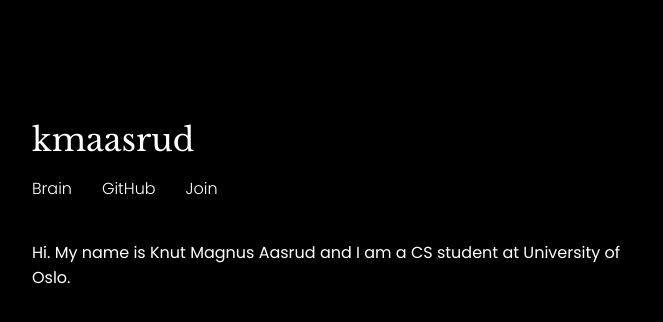
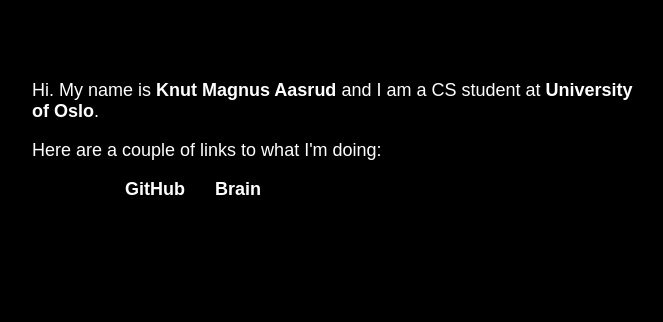
Before and after one commit to kmaasrud/kmaasrud.github.io, a plain HTML site: page index.html in a window 1280 px wide. Shown: the whole page, without its empty margins (298-961 px from the left). Drawn offline with nearby package versions, Linux system fonts and the light colour scheme.

Commit message:
Much simpler styling, but clean.

```diff
--- a/index.html
+++ b/index.html
@@ -3,9 +3,7 @@
 
 <head>
   <!-- Fonts -->
-  <link href="https://fonts.googleapis.com/css2?family=Libre+Baskerville&display=swap" rel="stylesheet">
-  <link href="https://fonts.googleapis.com/css2?family=Poppins&display=swap" rel="stylesheet">
-  <link href="https://fonts.googleapis.com/css2?family=Poppins:wght@200;300&display=swap" rel="stylesheet">
+  <link href="https://fonts.googleapis.com/css2?family=IBM+Plex+Sans:wght@300;400;700&display=swap" rel="stylesheet">
 
   <!-- CSS -->
   <link rel="stylesheet" type="text/css" href="main.css">
@@ -13,23 +11,17 @@
 
 <body>
   <div class="wrapper">
-    <header>
-      <div class="inner-wrap outer-gap">
-        <div class="home-link">
-          <a href="/">kmaasrud</a>
-        </div>
-        <ul>
-          <li><a href="/brain">Brain</a></li>
-          <li><a href="https://github.com/kmaasrud/">GitHub</a></li>
-          <li><a href="#join">Join</a></li>
-        </ul>
-      </div>
-    </header>
     <div class="content">
       <div class="inner-wrap outer-gap">
-        <p>Hi. My name is Knut Magnus Aasrud and I am a CS student at <a href="https://www.uio.no/">University of
-            Oslo</a>.
+        <p>Hi. My name is <strong><a href="/">Knut Magnus Aasrud</a></strong> and I am a CS student at <strong><a
+              href="https://www.uio.no/">University of
+              Oslo</a></strong>.
         </p>
+        <p>Here are a couple of links to what I'm doing:</p>
+        <ul>
+          <li><strong><a href="https://github.com/kmaasrud/">GitHub</a></strong></li>
+          <li><strong><a href="/brain">Brain</a></strong></li>
+        </ul>
       </div>
     </div>
   </div>
--- a/main.css
+++ b/main.css
@@ -9,13 +9,15 @@
 html, body {
   margin: 0px;
   height: 100%;
-  font-family: 'Poppins', sans-serif;
+  font-family: 'IBM Plex', sans-serif;
+  font-weight: 300;
+  font-size: 18px;
   background-color: rgb(var(--bg-color));
   color: rgb(var(--text-color));
 }
 
 body {
-  height: 100vh;
+  height: 1vh;
 }
 
 
@@ -34,22 +36,14 @@ body {
   padding: 0 20px;
 }
 
-header {
-  margin-top: 120px;
-}
-
 
 /* Link styling */
-.home-link {
-  font-family: 'Libre Baskerville', serif;
-  font-size: 2em;
-}
-
 a {
   text-decoration: none;
   color: rgb(var(--text-color));
   transition: all var(--transition-length) ease-in;
 }
+strong a { font-weight: bolder; }
 a:hover {
   color: rgb(var(--accent))
 }
@@ -69,6 +63,8 @@ ul a:hover::after {
 ul {
   list-style: none;
   padding: 0;
+  width: 70%;
+  margin: auto;
 }
 li {
   float: left;
@@ -78,9 +74,3 @@ li {
 .content {
   margin-top: 80px;
 }
-
-
-/* Specific page styling */
-header li {
-  font-weight: 300;
-}
```
